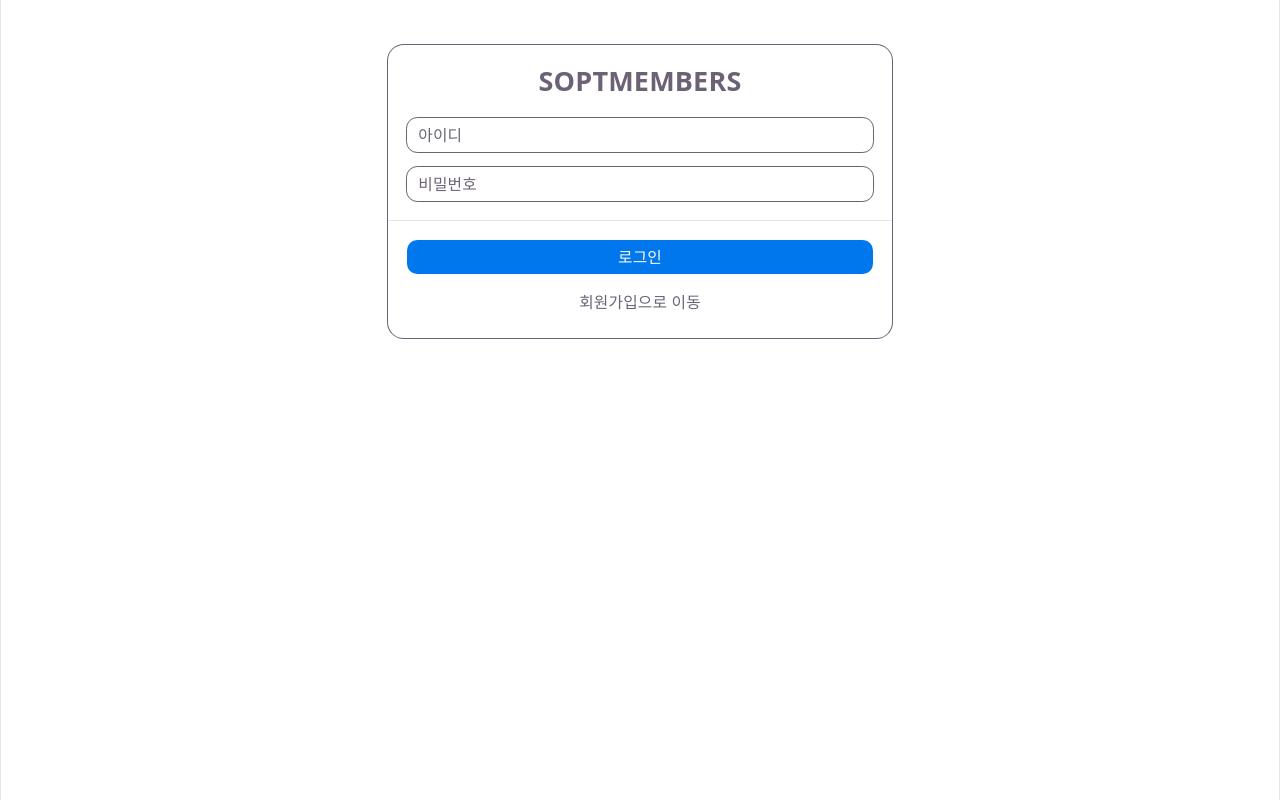
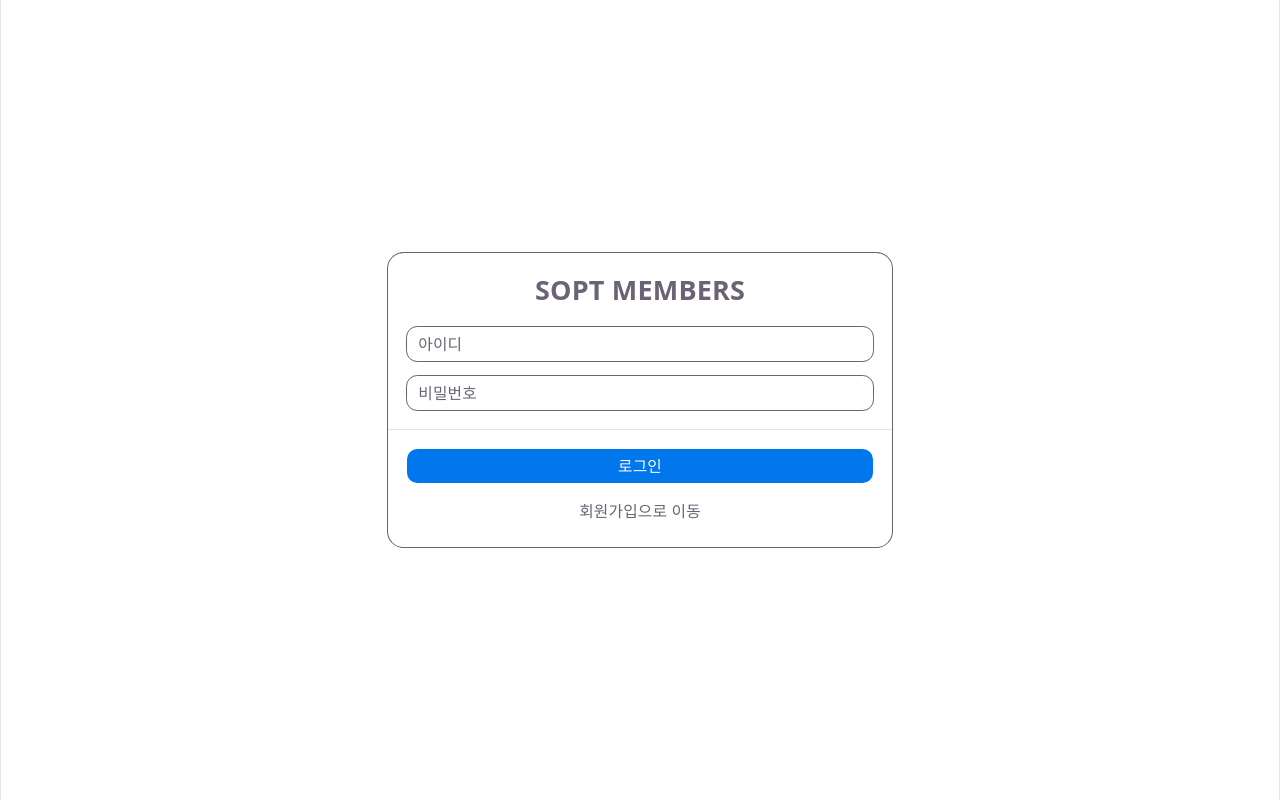
Before and after one commit to 38-lets-sopt-web/GyeongBinMin, a React (Vite) app in the folder Week4/homework/: page /login in a window 1280 px wide. Built offline with nearby package versions, Linux system fonts and the light colour scheme.

Commit message:
refactor : 로그인 ui 구조 개선

```diff
--- a/Week4/homework/src/pages/login/LoginPage.tsx
+++ b/Week4/homework/src/pages/login/LoginPage.tsx
@@ -4,20 +4,32 @@ import { Button, Card, CardContent, CardFooter, CardHeader, CardTitle, Input } f
 
 export function LoginPage() {
   return (
-    <Card className="mx-auto w-full max-w-md">
+    <div className="flex flex-1 items-center justify-center">
+      <Card className="w-full max-w-md">
         <CardHeader>
-        <CardTitle className='text-2xl font-bold'>SOPTMEMBERS</CardTitle>
+          <CardTitle className="text-title font-heading font-semibold">SOPT MEMBERS</CardTitle>
         </CardHeader>
         <CardContent className="grid gap-3">
-        <Input placeholder="아이디" />
-        <Input type="password" placeholder="비밀번호" />
+          <Input placeholder="아이디" autoComplete="username" />
+          <Input
+            type="password"
+            placeholder="비밀번호"
+            autoComplete="current-password"
+          />
         </CardContent>
         <CardFooter className="flex flex-col gap-2">
-        <Button className="w-full">로그인</Button>
-        <Button variant="ghost" className="w-full" asChild>
+          <Button className="w-full cursor-pointer hover:bg-primary/90">
+            로그인
+          </Button>
+          <Button
+            variant="ghost"
+            className="w-full text-muted-foreground hover:text-foreground"
+            asChild
+          >
             <Link to="/signup">회원가입으로 이동</Link>
           </Button>
         </CardFooter>
       </Card>
+    </div>
   )
 }
--- a/Week4/homework/src/shared/ui/index.ts
+++ b/Week4/homework/src/shared/ui/index.ts
@@ -20,4 +20,3 @@ export {
   navigationMenuTriggerStyle,
   NavigationMenuViewport,
 } from './navigation-menu'
-export { Separator } from './separator'
```
Lines whose indentation alone changed are shown as unchanged.
